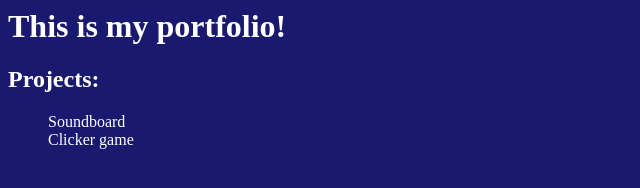
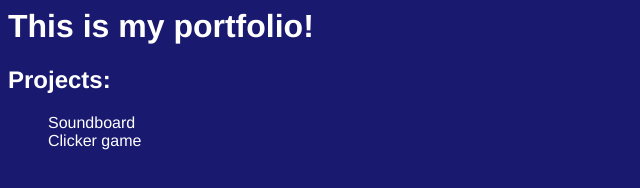
Before and after one commit to Chloeh09/Chloes-portfolio, a plain HTML site: page index.html in a window 1280 px wide. Shown: the whole page, without its empty margins (0-640 px from the left). Drawn offline with Linux system fonts and the light colour scheme.

Commit message:
maybe fix

```diff
--- a/styles.css
+++ b/styles.css
@@ -1,6 +1,7 @@
 body {
   background-color: midnightblue;
   color: white;
+  font-family:'Franklin Gothic Medium', 'Arial Narrow'
 }
 
 ol {
```
